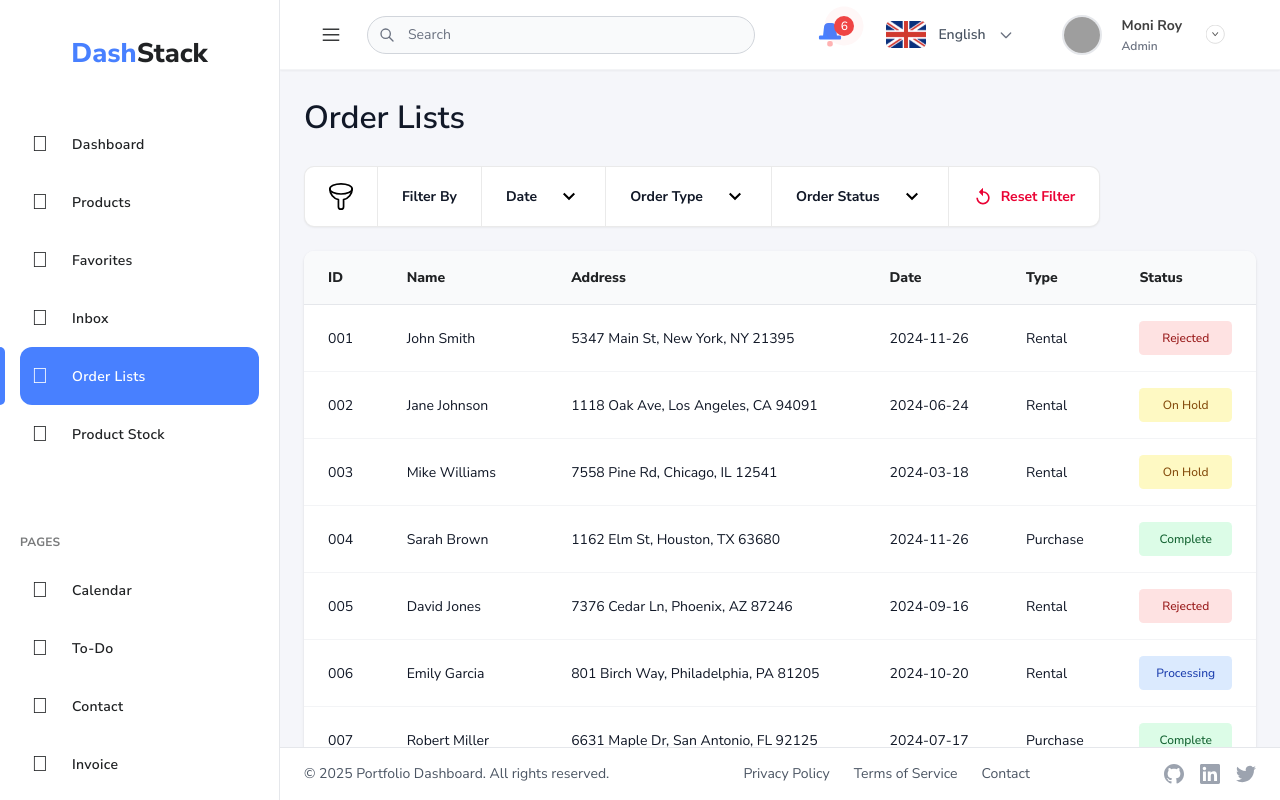
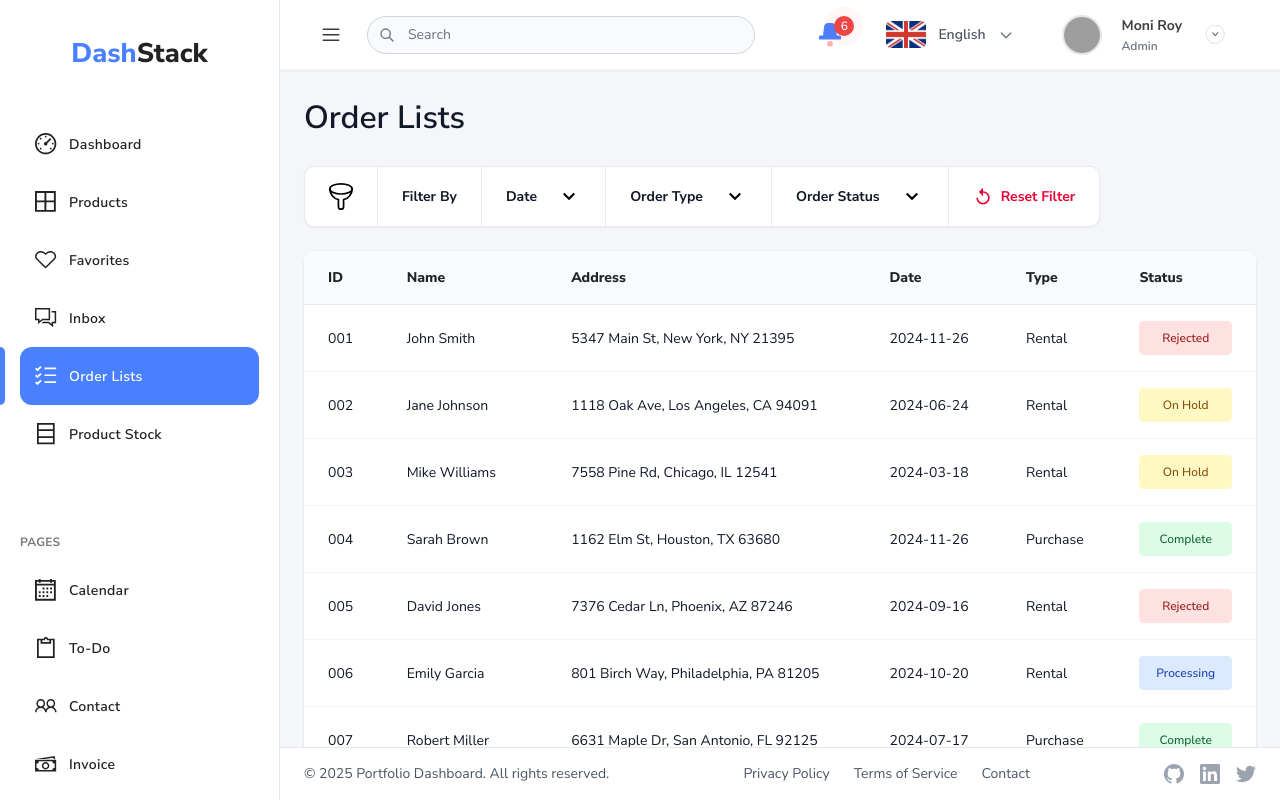
Before and after one commit to EkaBachrudin/personal-dashboard, an Angular app: page /orders in a window 1280 px wide. Built offline with nearby package versions, Linux system fonts and the light colour scheme; grey boxes are pictures that could not be loaded.

Commit message:
sidebar icons

```diff
--- a/src/app/layout/components/sidebar/sidebar.component.html
+++ b/src/app/layout/components/sidebar/sidebar.component.html
@@ -13,7 +13,7 @@
          [class.active]="isMenuItemActive(item)"
          (click)="navigateToRoute(item.route)">
          <span class="accent">  </span>
-      <span class="menu-icon">{{ item.icon }}</span>
+      <img [src]="item.icon" [alt]="item.title" class="menu-icon">
       <span class="menu-label">{{ item.title }}</span>
     </div>
   </nav>
@@ -29,7 +29,7 @@
            class="menu-item"
            [class.active]="isMenuItemActive(item)"
            (click)="navigateToRoute(item.route)">
-        <span class="menu-icon">{{ item.icon }}</span>
+        <img [src]="item.icon" [alt]="item.title" class="menu-icon">
         <span class="menu-label">{{ item.title }}</span>
       </div>
     </nav>
@@ -44,7 +44,7 @@
          class="menu-item"
          [class.active]="isMenuItemActive(item)"
          (click)="navigateToRoute(item.route)">
-      <span class="menu-icon">{{ item.icon }}</span>
+      <img [src]="item.icon" [alt]="item.title" class="menu-icon">
       <span class="menu-label">{{ item.title }}</span>
     </div>
   </nav>
--- a/src/app/layout/components/sidebar/sidebar.component.scss
+++ b/src/app/layout/components/sidebar/sidebar.component.scss
@@ -43,7 +43,7 @@
 .menu-item {
   display: flex;
   align-items: center;
-  padding: 18px 0;
+  padding: 18px 15px;
   cursor: pointer;
   transition: all 0.2s ease;
   position: relative;
@@ -51,6 +51,10 @@
   &:hover {
     .menu-label {
       color: #4880ff;
+    }
+
+    .menu-icon {
+      filter: brightness(0) saturate(100%) invert(41%) sepia(83%) saturate(5116%) hue-rotate(212deg) brightness(96%) contrast(96%);
     }
   }
 
@@ -60,7 +64,7 @@
     }
 
     .menu-icon {
-      color: white;
+      filter: brightness(0) saturate(100%) invert(100%) sepia(0%) saturate(0%) hue-rotate(150deg) brightness(103%) contrast(103%);
     }
 
     .accent{
@@ -82,16 +86,14 @@
 }
 
 .menu-icon {
-  font-family: 'Line Awesome Free', sans-serif;
-  font-weight: 400;
-  font-size: 22px;
+  width: 22px;
+  height: 22px;
   color: #202224;
-  width: 40px;
-  text-align: center;
-  line-height: 1;
-  transition: color 0.2s ease;
+  transition: all 0.2s ease;
   position: relative;
   z-index: 1;
+  object-fit: contain;
+  flex-shrink: 0;
 }
 
 .menu-label {
--- a/src/app/layout/components/sidebar/sidebar.component.ts
+++ b/src/app/layout/components/sidebar/sidebar.component.ts
@@ -26,32 +26,32 @@ export class SidebarComponent {
   mainMenuItems: MenuItem[] = [
     {
       title: 'Dashboard',
-      icon: '',
+      icon: '/assets/sidebar-icons/dashboard.svg',
       route: '/dashboard'
     },
     {
       title: 'Products',
-      icon: '',
+      icon: '/assets/sidebar-icons/products.svg',
       route: '/products'
     },
     {
       title: 'Favorites',
-      icon: '',
+      icon: '/assets/sidebar-icons/favorites.svg',
       route: '/favorites'
     },
     {
       title: 'Inbox',
-      icon: '',
+      icon: '/assets/sidebar-icons/inbox.svg',
       route: '/inbox'
     },
     {
       title: 'Order Lists',
-      icon: '',
+      icon: '/assets/sidebar-icons/order-list.svg',
       route: '/orders'
     },
     {
       title: 'Product Stock',
-      icon: '',
+      icon: '/assets/sidebar-icons/product-stock.svg',
       route: '/product-stock'
     }
   ];
@@ -59,37 +59,37 @@ export class SidebarComponent {
   pageMenuItems: MenuItem[] = [
     {
       title: 'Calendar',
-      icon: '',
+      icon: '/assets/sidebar-icons/calender.svg',
       route: '/calendar'
     },
     {
       title: 'To-Do',
-      icon: '',
+      icon: '/assets/sidebar-icons/to-do.svg',
       route: '/todo'
     },
     {
       title: 'Contact',
-      icon: '',
+      icon: '/assets/sidebar-icons/contact.svg',
       route: '/contact'
     },
     {
       title: 'Invoice',
-      icon: '',
+      icon: '/assets/sidebar-icons/invoice.svg',
       route: '/invoice'
     },
     {
       title: 'UI Elements',
-      icon: '',
+      icon: '/assets/sidebar-icons/ui-element.svg',
       route: '/ui-elements'
     },
     {
       title: 'Team',
-      icon: '',
+      icon: '/assets/sidebar-icons/team.svg',
       route: '/team'
     },
     {
       title: 'Table',
-      icon: '',
+      icon: '/assets/sidebar-icons/tables.svg',
       route: '/table'
     }
   ];
@@ -97,12 +97,12 @@ export class SidebarComponent {
   bottomMenuItems: MenuItem[] = [
     {
       title: 'Settings',
-      icon: '',
+      icon: '/assets/sidebar-icons/settings.svg',
       route: '/settings'
     },
     {
       title: 'Logout',
-      icon: '',
+      icon: '/assets/sidebar-icons/logout.svg',
       route: '/logout'
     }
   ];
```
